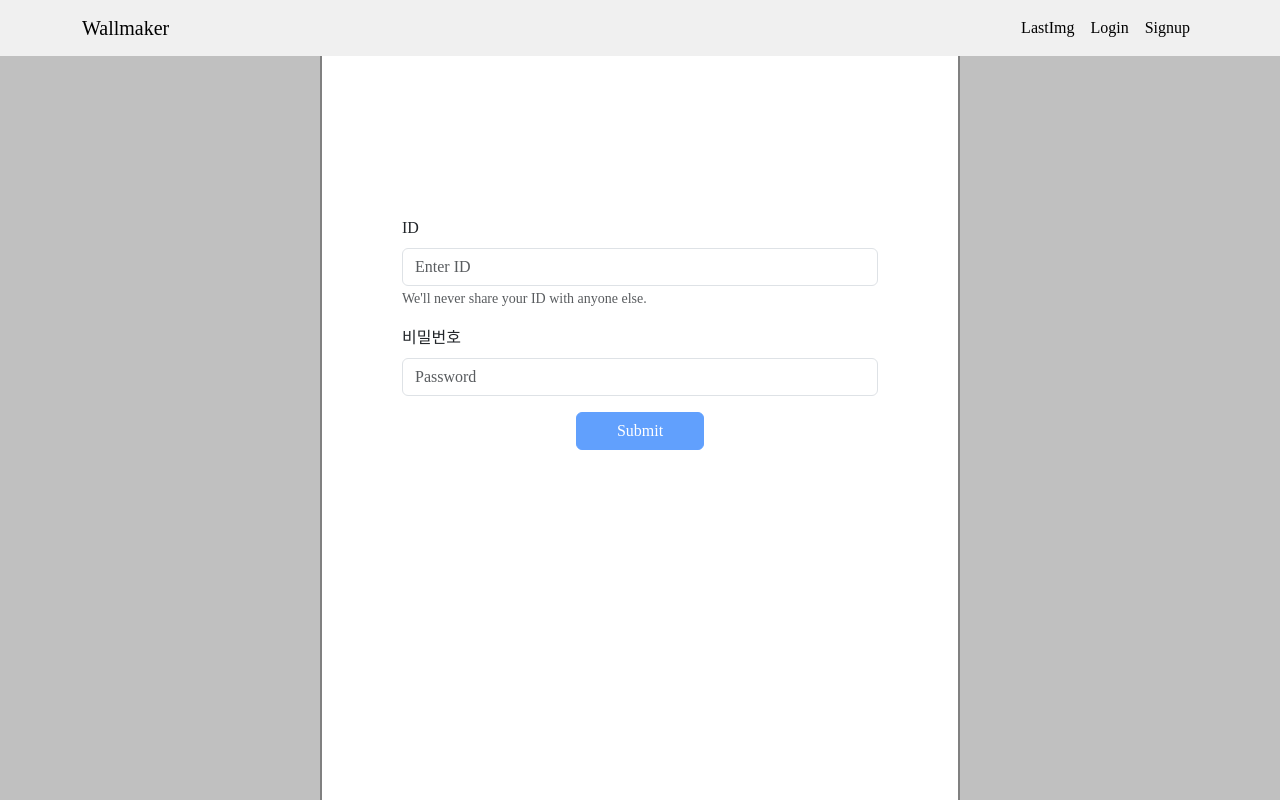
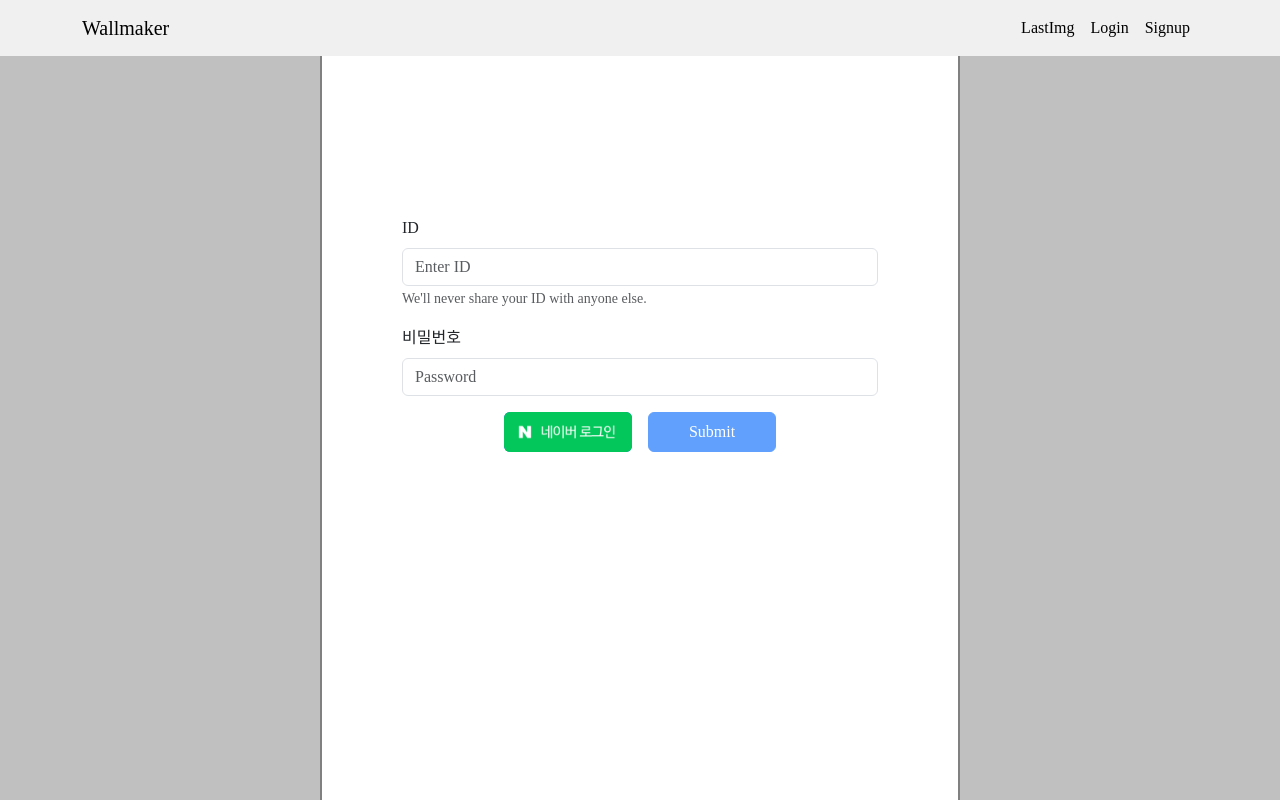
Before and after one commit to kaisiok/ai-artmaker-client, a React (Create React App) app: page /login in a window 1280 px wide. Shown: the top 800 px of the page. Built offline with nearby package versions, Linux system fonts and the light colour scheme; a web font is replaced by a local one.

Commit message:
naver login 기능 추가

```diff
--- a/src/App.tsx
+++ b/src/App.tsx
@@ -8,6 +8,7 @@ import "./animations.css";
 import Home from "./components/bodys/Home";
 import Signup from "./components/bodys/Signup";
 import Login from "./components/bodys/Login";
+import Oauth_naver from "./components/bodys/Oauth_naver";
 import Mypage from "./components/bodys/Mypage";
 import MyPhotos from "./components/bodys/Myphotos";
 import Texttoimg from "./components/bodys/Texttoimg";
@@ -24,6 +25,7 @@ function App() {
         <Route path="/signup" element={<Signup />} />
         <Route path="/login" element={<Login />} />
         <Route path="/mypage" element={<Mypage />} />
+        <Route path="/oauth" element={<Oauth_naver />} />
         <Route path="/myphotos" element={<MyPhotos />} />
         <Route path="/tagselect" element={<Tagselect />} />
         <Route path="/texttoimg" element={<Texttoimg />} />
--- /dev/null
+++ b/src/components/NaverLoginButton.tsx
@@ -0,0 +1,35 @@
+import Button from "react-bootstrap/Button";
+import naverLoginImg from "../img/naverLogin.png";
+
+import axios from "axios";
+
+function NaverLoginButton(): React.ReactElement {
+  const handleOauthNaver = async () => {
+    try {
+      const result = await axios.get(
+        process.env.REACT_APP_SERVER_ADRESS + "/user/login/oauthnaver"
+      );
+      if (result.data.authUrl) {
+        window.location.href = result.data.authUrl; // 클라이언트에서 네이버 로그인 페이지로 리디렉션
+      }
+    } catch (err: any) {
+      console.log(err);
+    }
+  };
+
+  return (
+    <Button
+      onClick={handleOauthNaver}
+      style={{ width: "8rem", height: "2.5rem" }}
+      className="p-0 border-0 truncate mx-2"
+    >
+      <img
+        src={naverLoginImg}
+        alt="naverLogin"
+        className="w-full h-full object-cover"
+      />
+    </Button>
+  );
+}
+
+export default NaverLoginButton;
--- a/src/components/bodys/Login.tsx
+++ b/src/components/bodys/Login.tsx
@@ -1,5 +1,6 @@
 import Button from "react-bootstrap/Button";
 import Form from "react-bootstrap/Form";
+import NaverLoginButton from "../NaverLoginButton";
 
 import { useState } from "react";
 import { useNavigate } from "react-router-dom";
@@ -63,6 +64,19 @@ function Login(): React.ReactElement {
     }
   };
 
+  const handleOauthNaver = async () => {
+    try {
+      const result = await axios.get(
+        process.env.REACT_APP_SERVER_ADRESS + "/user/login/oauthnaver"
+      );
+      if (result.data.authUrl) {
+        window.location.href = result.data.authUrl; // 클라이언트에서 네이버 로그인 페이지로 리디렉션
+      }
+    } catch (err: any) {
+      console.log(err);
+    }
+  };
+
   return (
     <div className="mt-14 h-[calc(100svh-56px)]">
       <div className="bg-gray-lv2 h-full flex justify-center">
@@ -91,9 +105,11 @@ function Login(): React.ReactElement {
               />
             </Form.Group>
             <div className="flex justify-center">
+              <NaverLoginButton />
               {userId.length > 0 && userPassward.length > 0 ? (
                 <Button
                   style={{ width: "8rem" }}
+                  className="mx-2"
                   variant="primary"
                   type="submit"
                 >
@@ -102,6 +118,7 @@ function Login(): React.ReactElement {
               ) : (
                 <Button
                   style={{ width: "8rem" }}
+                  className="mx-2"
                   variant="primary"
                   type="submit"
                   disabled
--- /dev/null
+++ b/src/components/bodys/Oauth_naver.tsx
@@ -0,0 +1,49 @@
+import { useState, useEffect } from "react";
+import { useSearchParams, useLocation } from "react-router-dom";
+
+import axios from "axios";
+
+import { useNavigate } from "react-router-dom";
+import { useAppDispatch } from "../../hooks";
+import { userActions } from "../../store/user";
+
+function Oauth_naver(): React.ReactElement {
+  const query = useLocation().search;
+  const dispatch = useAppDispatch();
+  const navigate = useNavigate();
+  useEffect(() => {
+    const oauthLoginFn = async () => {
+      try {
+        const result = await axios.get(
+          process.env.REACT_APP_SERVER_ADRESS +
+            "/user/login/navercallback" +
+            query
+        );
+        if (result.status === 200) {
+          dispatch(userActions.login());
+          dispatch(userActions.setUserId(result.data.username));
+          navigate("/");
+        }
+      } catch (err: any) {
+        if (err.response && err.response.status === 404) {
+          navigate("/404");
+        } else if (err.response && err.response.status === 500) {
+          navigate("/500");
+        } else {
+          console.log(err);
+        }
+      }
+    };
+    oauthLoginFn();
+  }, []);
+
+  return (
+    <div className="mt-14 h-[calc(100svh-56px)]">
+      <div className="bg-gray-lv2 h-full flex justify-center">
+        <div className="w-96 h-full bg-white px-10 pt-40 lg:px-20 lg:w-1/2 border-x-2 border-solid border-gray-lv3"></div>
+      </div>
+    </div>
+  );
+}
+
+export default Oauth_naver;
--- a/src/components/bodys/Signup.tsx
+++ b/src/components/bodys/Signup.tsx
@@ -5,6 +5,7 @@ import axios from "axios";
 import { useState } from "react";
 
 import MyModal from "../MyModal";
+import NaverLoginButton from "../NaverLoginButton";
 
 import { useAppSelector, useAppDispatch } from "../../hooks";
 import { selectModal, modalActions } from "../../store/modal";
@@ -172,9 +173,11 @@ function Signup(): React.ReactElement {
               )}
             </Form.Group>
             <div className="flex justify-center">
+              <NaverLoginButton />
               {canSubmit() ? (
                 <Button
                   style={{ width: "8rem" }}
+                  className="mx-2"
                   variant="primary"
                   type="submit"
                 >
@@ -183,6 +186,7 @@ function Signup(): React.ReactElement {
               ) : (
                 <Button
                   style={{ width: "8rem" }}
+                  className="mx-2"
                   variant="secondary"
                   type="submit"
                   disabled={true}
```
Also changed, not shown: src/img/naverLogin.png (added).
